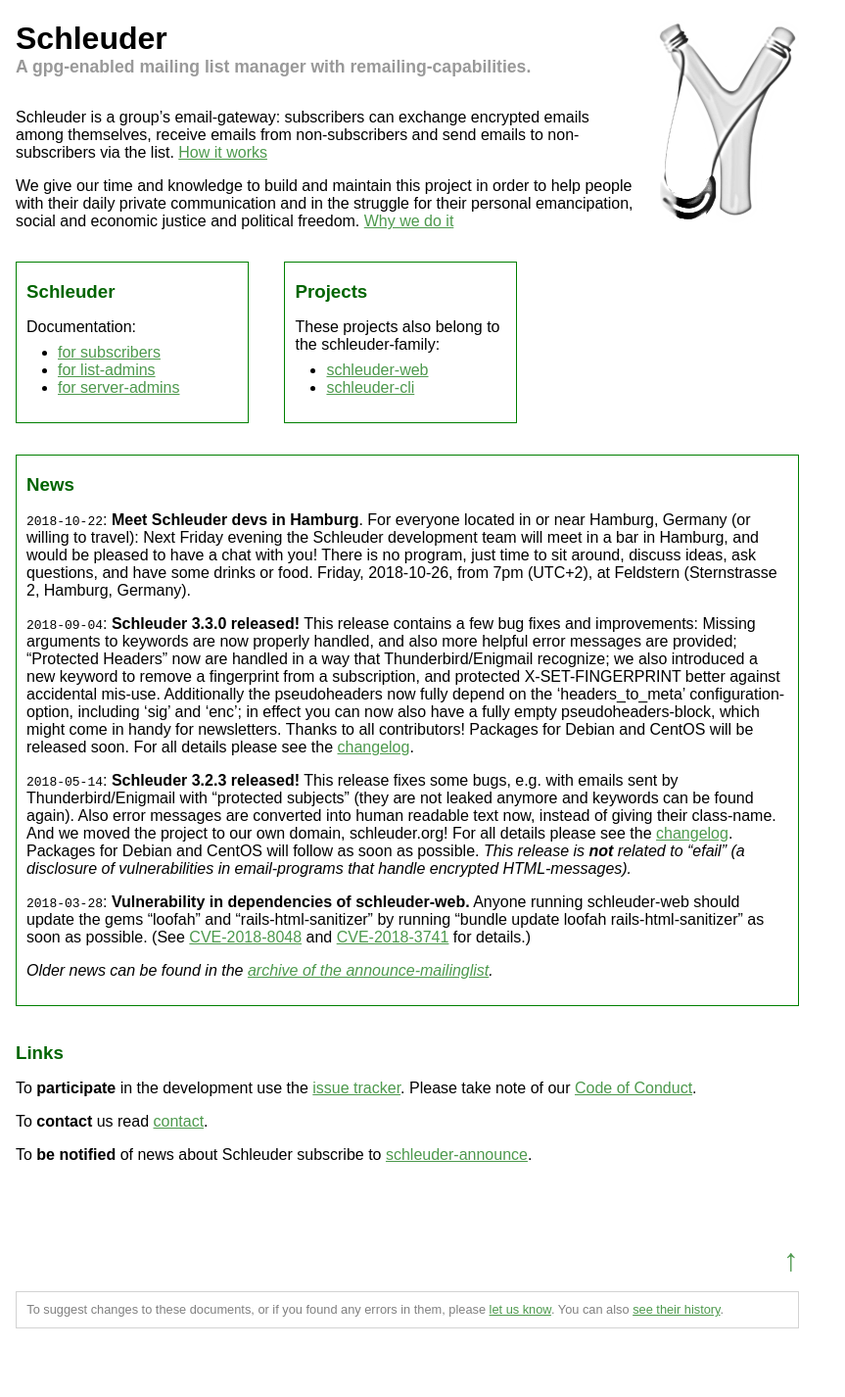
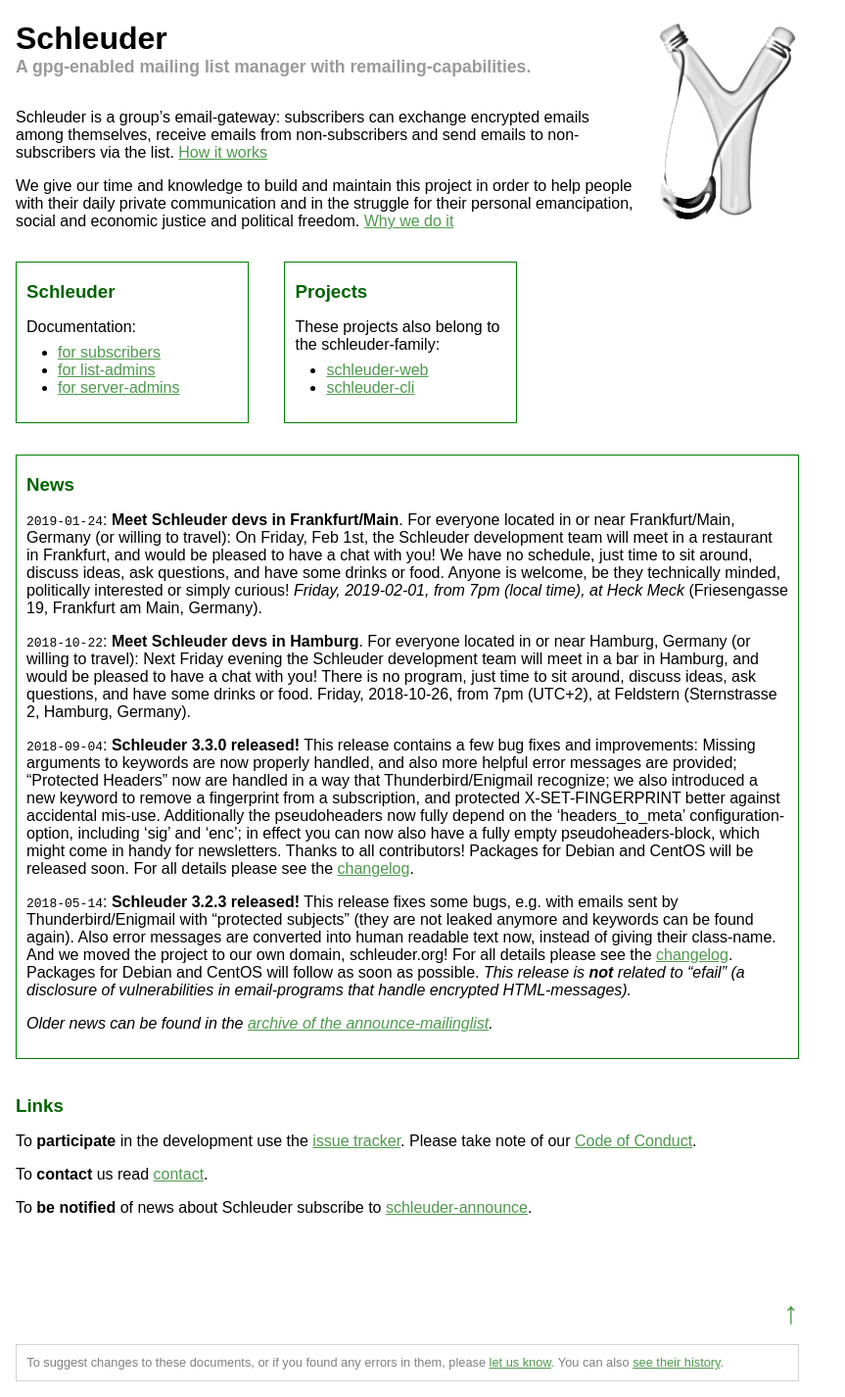
Before and after one commit to schleuder/schleuder-website, a Jekyll site: the page built from index.md, in a window 1280 px wide. Shown: the whole page at 98% size, without its empty margins (0-863 px from the left). Built offline with Jekyll 4.4.1, drawn with Linux system fonts in a browser that asks for light colours; before the commit the page ends 1372 px from its top, so only the background shows below that.

Commit message:
News snippet to announce open evening in Frankfurt.

```diff
--- a/index.md
+++ b/index.md
@@ -34,14 +34,14 @@
 <div class='block' id='news'>
 ### News
 
+<span class='date'>2019-01-24</span>: **Meet Schleuder devs in Frankfurt/Main**. For everyone located in or near Frankfurt/Main, Germany (or willing to travel): On Friday, Feb 1st, the Schleuder development team will meet in a restaurant in Frankfurt, and would be pleased to have a chat with you! We have no schedule, just time to sit around, discuss ideas, ask questions, and have some drinks or food. Anyone is welcome, be they technically minded, politically interested or simply curious! *Friday, 2019-02-01, from 7pm (local time), at Heck Meck* (Friesengasse 19, Frankfurt am Main, Germany).
+
 <span class='date'>2018-10-22</span>: **Meet Schleuder devs in Hamburg**. For everyone located in or near Hamburg, Germany (or willing to travel): Next Friday evening the Schleuder development team will meet in a bar in Hamburg, and would be pleased to have a chat with you! There is no program, just time to sit around, discuss ideas, ask questions, and have some drinks or food. Friday, 2018-10-26, from 7pm (UTC+2), at Feldstern (Sternstrasse 2, Hamburg, Germany).
 
 <span class='date'>2018-09-04</span>: **Schleuder 3.3.0 released!** This release contains a few bug fixes and improvements: Missing arguments to keywords are now properly handled, and also more helpful error messages are provided; "Protected Headers" now are handled in a way that Thunderbird/Enigmail recognize; we also introduced a new keyword to remove a fingerprint from a subscription, and protected X-SET-FINGERPRINT better against accidental mis-use. Additionally the pseudoheaders now fully depend on the 'headers_to_meta' configuration-option, including 'sig' and 'enc'; in effect you can now also have a fully empty pseudoheaders-block, which might come in handy for newsletters. Thanks to all contributors! Packages for Debian and CentOS will be released soon. For all details please see the [changelog](https://0xacab.org/schleuder/schleuder/blob/master/CHANGELOG.md#330-2018-09-04).
 
 <span class='date'>2018-05-14</span>: **Schleuder 3.2.3 released!** This release fixes some bugs, e.g. with emails sent by Thunderbird/Enigmail with "protected subjects" (they are not leaked anymore and keywords can be found again). Also error messages are converted into human readable text now, instead of giving their class-name. And we moved the project to our own domain, schleuder.org! For all details please see the [changelog](https://0xacab.org/schleuder/schleuder/blob/master/CHANGELOG.md#323-2018-05-14). Packages for Debian and CentOS will follow as soon as possible. *This release is **not** related to "efail" (a disclosure of vulnerabilities in email-programs that handle encrypted HTML-messages).*
 
-<span class='date'>2018-03-28</span>: **Vulnerability in dependencies of schleuder-web.** Anyone running schleuder-web should update the gems "loofah" and "rails-html-sanitizer" by running "bundle update loofah rails-html-sanitizer" as soon as possible. (See [CVE-2018-8048](https://github.com/flavorjones/loofah/issues/144) and [CVE-2018-3741](https://hackerone.com/reports/328270) for details.)
-
 
 *Older news can be found in the [archive of the announce-mailinglist](https://lists.nadir.org/pipermail/schleuder-announce).*
 </div>
```
